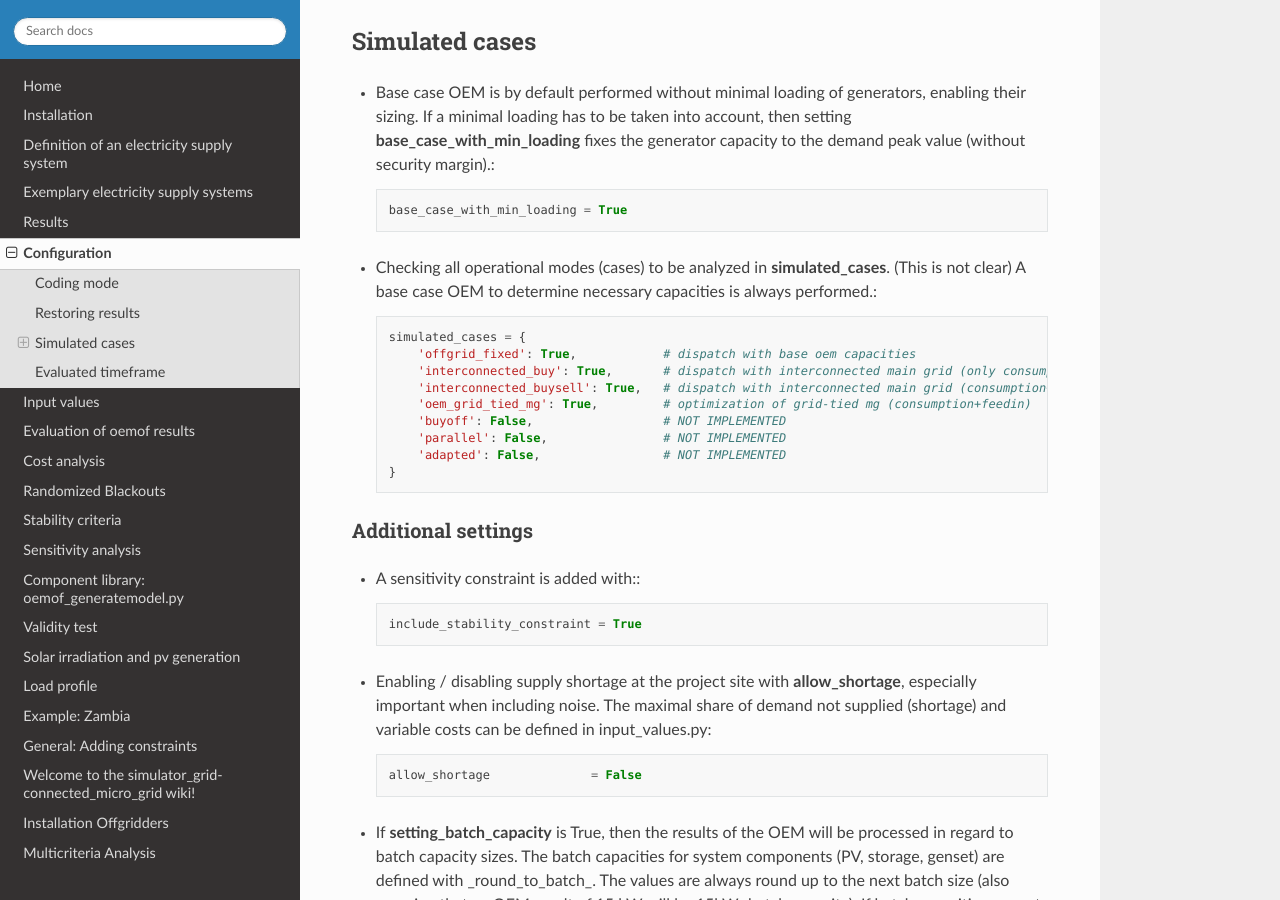
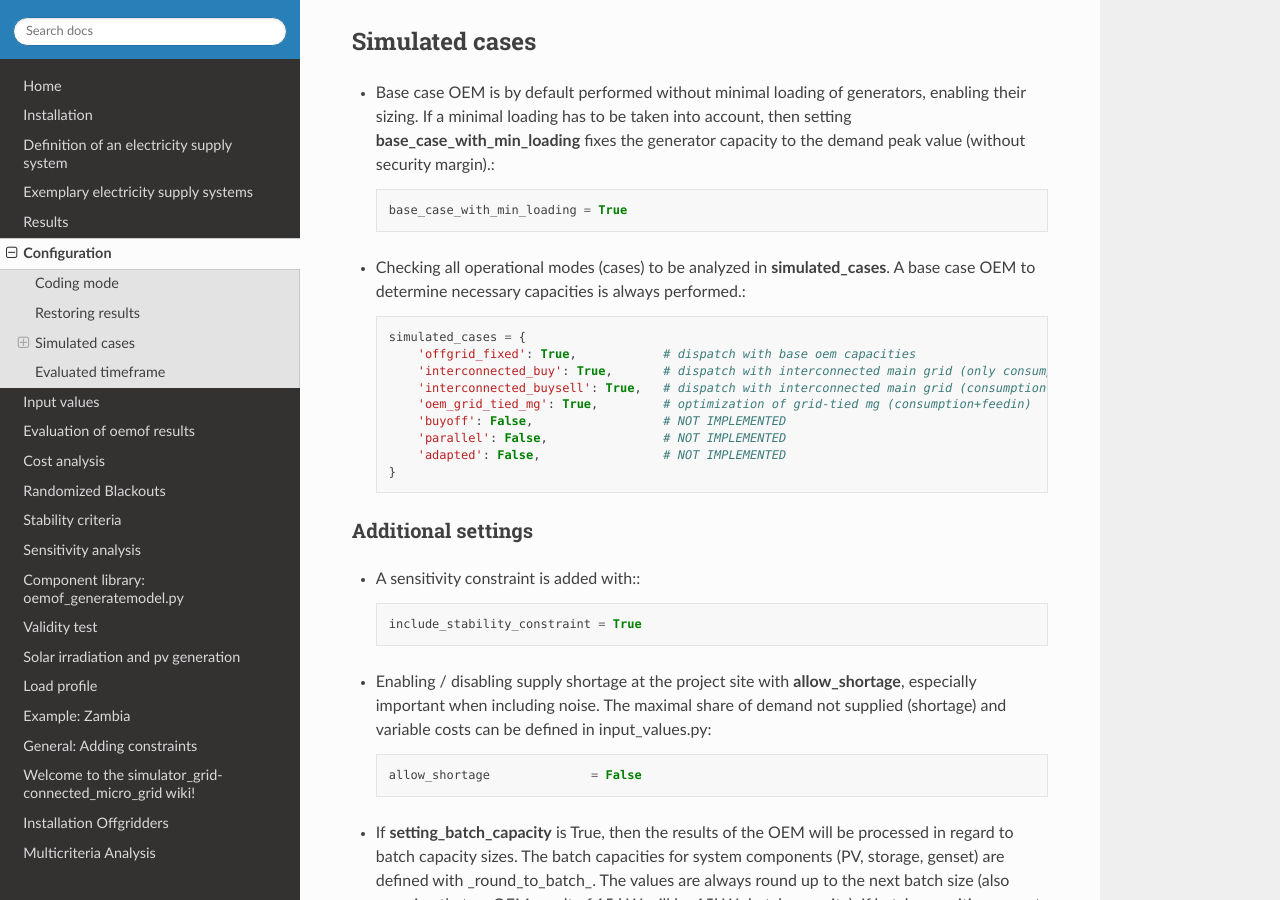
Before and after one commit to rl-institut/offgridders, a Sphinx documentation site: the page built from docs/Configuration.rst, in a window 1280 px wide and 900 px high, scrolled down 956 px. Built offline with Sphinx 7.4.7 and the Read the Docs theme 2.0.0, drawn with Linux system fonts in a browser that asks for light colours; some of the changed text lies outside the part shown.

Commit message:
Remove question in Configuration.rst

```diff
--- a/docs/Configuration.rst
+++ b/docs/Configuration.rst
@@ -30,7 +30,7 @@ Simulated cases
             base_case_with_min_loading = True
 
 
-* Checking all operational modes (cases) to be analyzed in **simulated_cases**. (This is not clear) A base case OEM to determine necessary capacities is always performed.::
+* Checking all operational modes (cases) to be analyzed in **simulated_cases**. A base case OEM to determine necessary capacities is always performed.::
 
         simulated_cases = {
             'offgrid_fixed': True,            # dispatch with base oem capacities
@@ -106,9 +106,9 @@ In general, the solver of oemof is set to cbc (**solver**). The solver output (*
 
 To increase computation speed (especially for nonconvex flows in the dispatch OEM), an additional solver option **cmdline_option** is added  with value _cmdline_option_value_. It influences, when the solver accepts the found solution as optimal. Possible options:
 
-* ratioGap: ?
-* allowedGap: ?
-* mipgap: ?
+* ratioGap
+* allowedGap
+* mipgap
 
 Comand line options::
 
```
